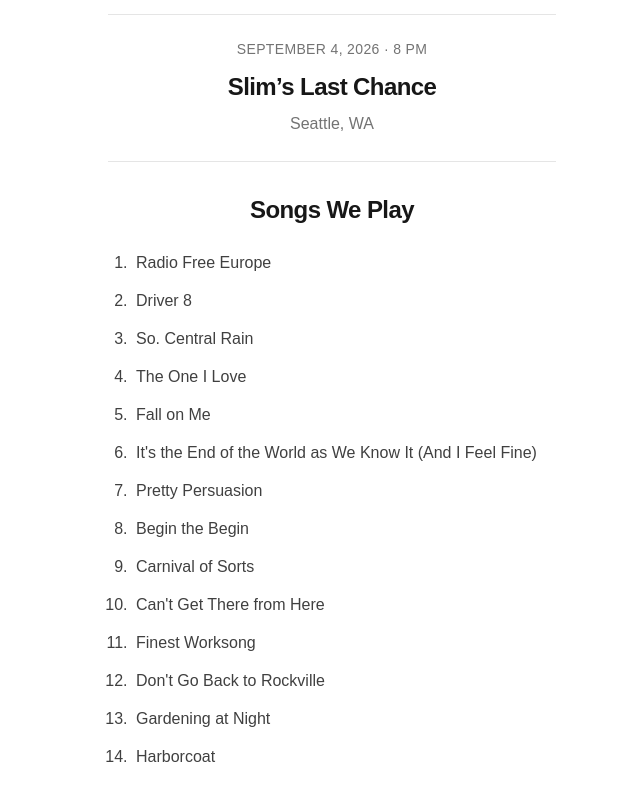
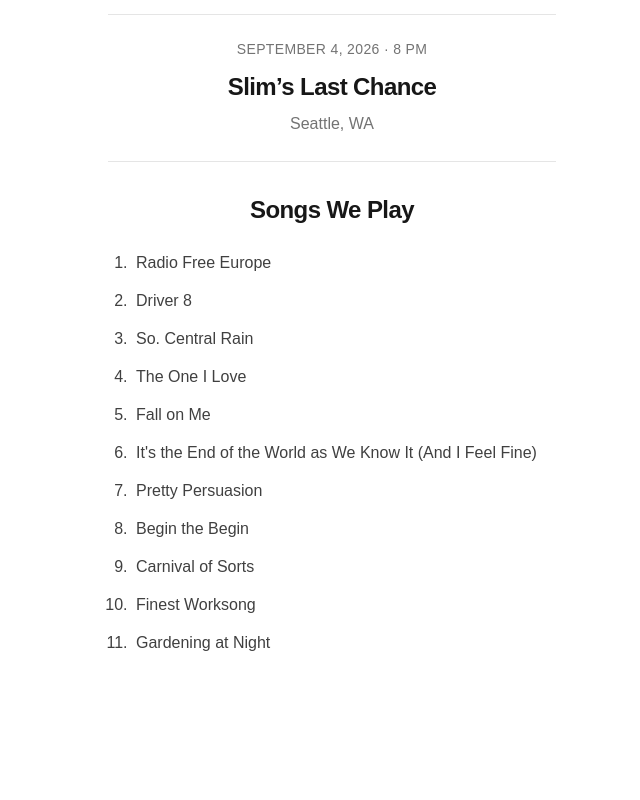
Before and after one commit to edtremsaga/vibey-pers-profile, a Next.js app: page /drvr8 in a window 1280 px wide. Shown: the part 435-1235 px from the top of the page, without its empty margins (308-948 px from the left). After the commit the page ends 1131 px from the top, so only its background shows below. Built offline with nearby package versions, Linux system fonts and the light colour scheme.

Commit message:
Update DRVR.8 song list

```diff
--- a/src/app/drvr8/page.tsx
+++ b/src/app/drvr8/page.tsx
@@ -17,11 +17,8 @@ const songs = [
   "Pretty Persuasion",
   "Begin the Begin",
   "Carnival of Sorts",
-  "Can't Get There from Here",
   "Finest Worksong",
-  "Don't Go Back to Rockville",
   "Gardening at Night",
-  "Harborcoat",
 ];
 
 export default function Drvr8Page() {
```
